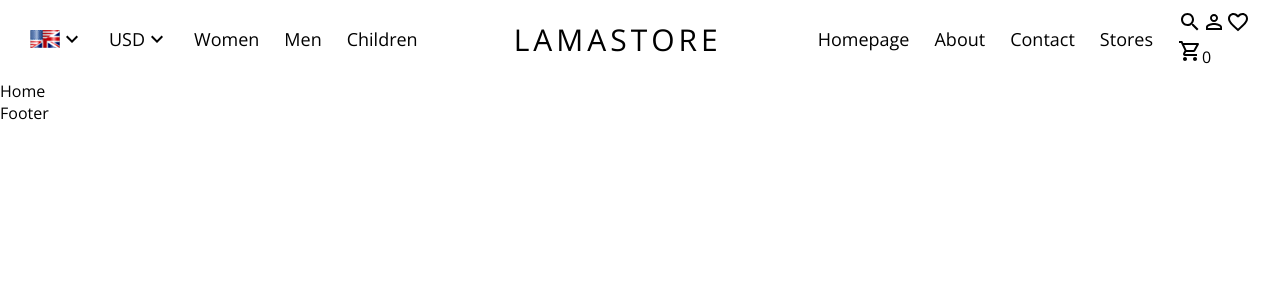
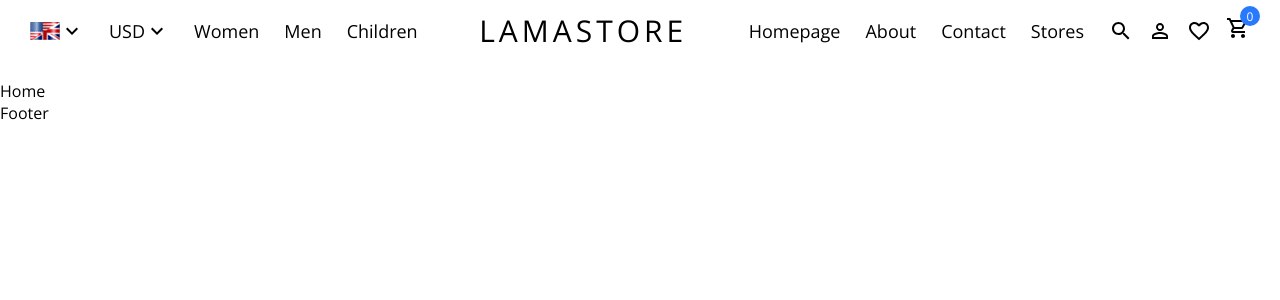
Before and after one commit to pavelFaraday/lamastore-React, a React (Create React App) app in the folder client/: page / in a window 1280 px wide. Shown: the top 300 px of the page. Built offline with nearby package versions, Linux system fonts and the light colour scheme.

Commit message:
finish navbar styling

```diff
--- a/client/src/Components/Navbar/Navbar.scss
+++ b/client/src/Components/Navbar/Navbar.scss
@@ -27,5 +27,29 @@
 			align-items: center;
 			gap: 25px;
 		}
+		.icons {
+			display: flex;
+			gap: 15px;
+			align-items: center;
+			cursor: pointer;
+
+			.cartIcon {
+				position: relative;
+				span {
+					font-size: 12px;
+					width: 20px;
+					height: 20px;
+					border-radius: 50%;
+					background-color: #2879fe;
+					color: white;
+					position: absolute;
+					top: -10px;
+					right: -10px;
+					display: flex;
+					justify-content: center;
+					align-items: center;
+				}
+			}
+		}
 	}
 }
```
